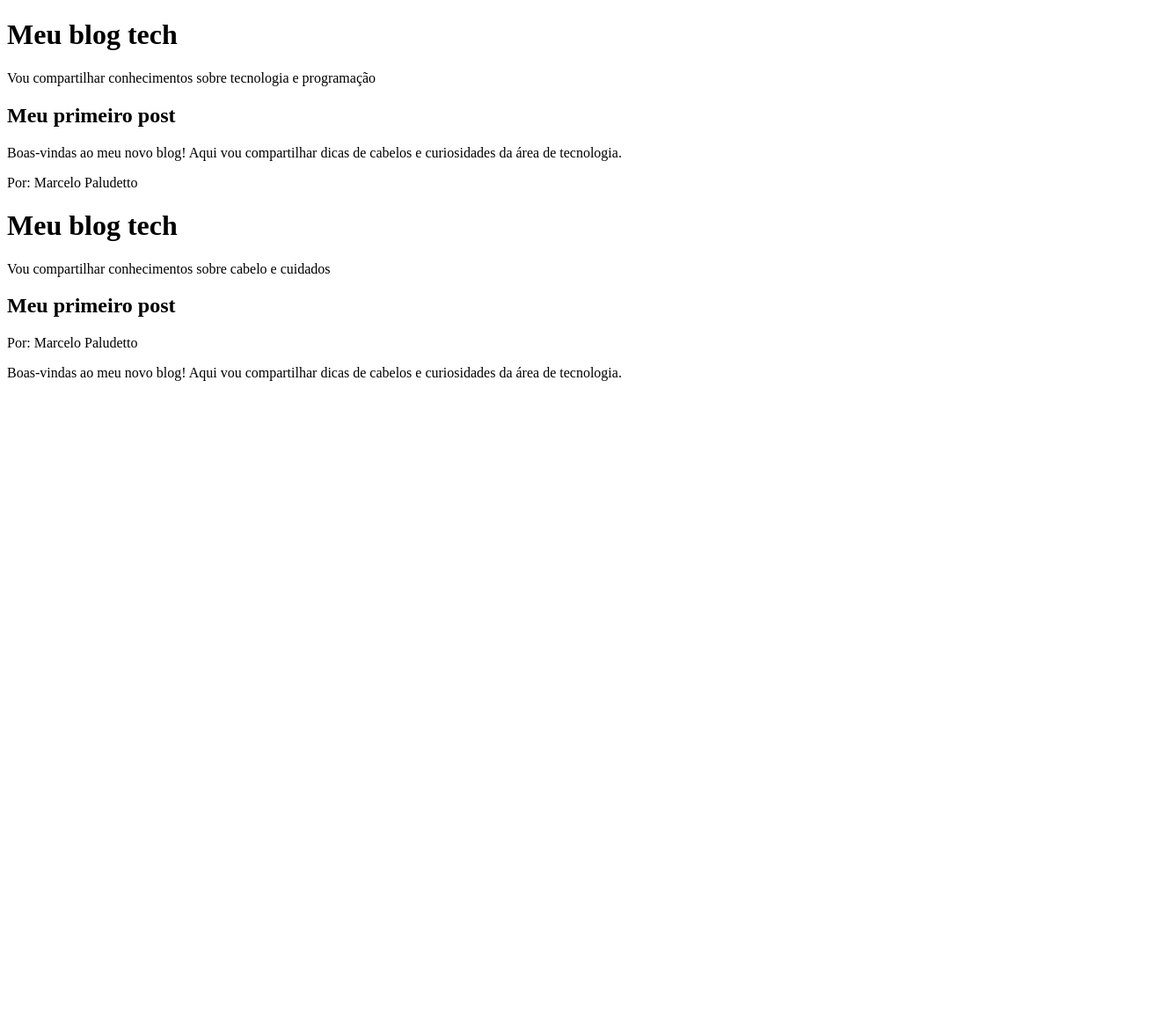
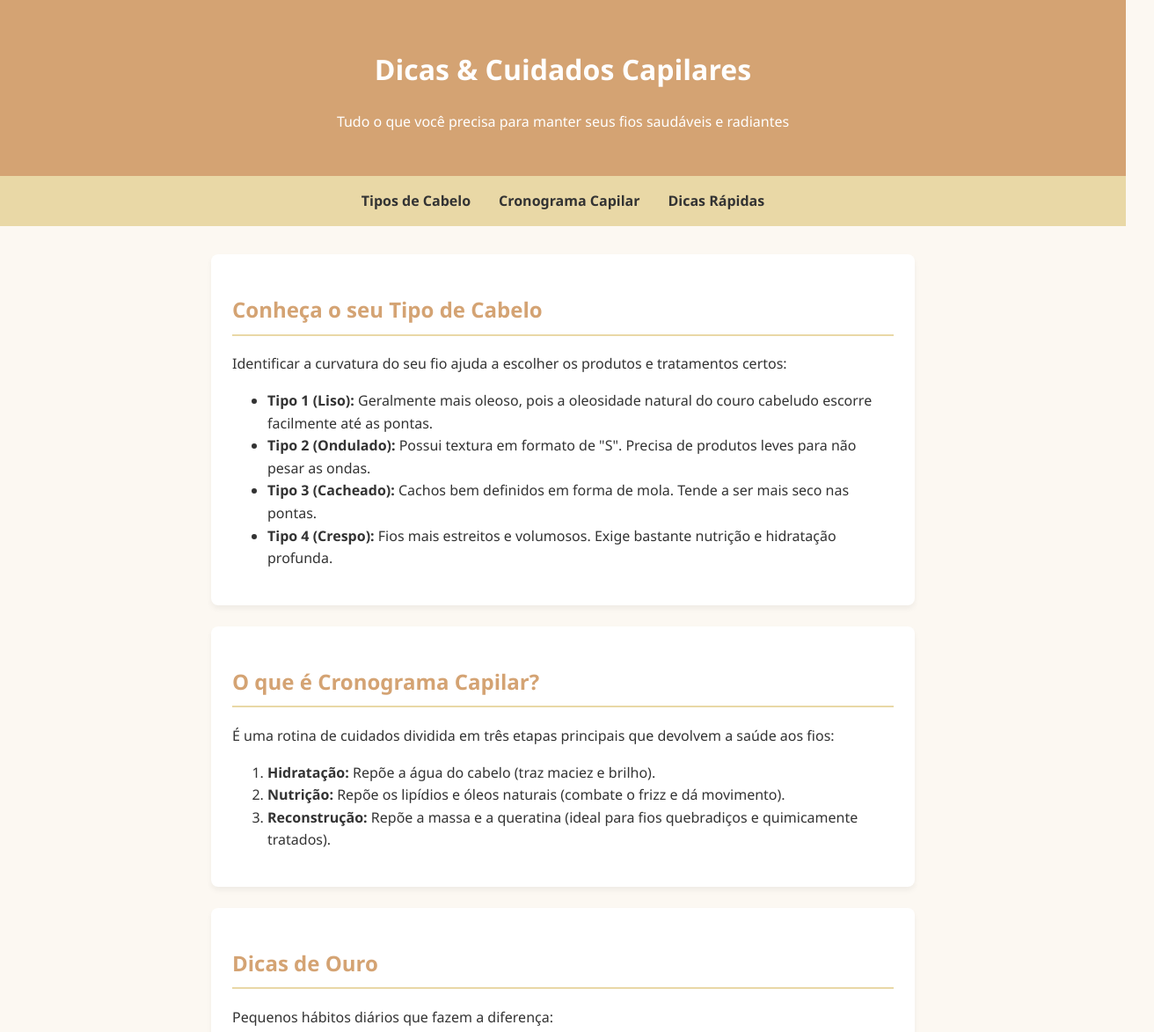
Before and after one commit to marianesantosmorais-star/Mariane-pagina-web-de-cabelo, a plain HTML site: page index.html in a window 1280 px wide. Shown: the top 1173 px of the page at 88% size, 1312 px wide, since content can reach past the window. Before the commit the page ends 800 px from the top, so only its background shows below. Drawn offline with Linux system fonts and the light colour scheme.

Commit message:
index.html

```diff
--- a/index.html
+++ b/index.html
@@ -1,40 +1,119 @@
 <!DOCTYPE html>
-
-<html lang="en">
+<html lang="pt-BR">
 <head>
-<meta charset="UTF-8">
-<meta name="viewport" content="width=device-width, initial-scale=1.0">
-<title>Document</title>
+    <meta charset="UTF-8">
+    <meta name="viewport" content="width=device-width, initial-scale=1.0">
+    <title>Mundo dos Cabelos</title>
+    <style>
+        body {
+            font-family: 'Segoe UI', Tahoma, Geneva, Verdana, sans-serif;
+            line-height: 1.6;
+            margin: 0;
+            padding: 0;
+            background-color: #fcf8f2;
+            color: #333;
+        }
+        header {
+            background-color: #d4a373;
+            color: white;
+            text-align: center;
+            padding: 2rem 1rem;
+        }
+        nav {
+            display: flex;
+            justify-content: center;
+            background-color: #e9d8a6;
+            padding: 0.5rem;
+        }
+        nav a {
+            color: #333;
+            text-decoration: none;
+            padding: 0.5rem 1rem;
+            font-weight: bold;
+        }
+        nav a:hover {
+            color: #d4a373;
+        }
+        .container {
+            max-width: 800px;
+            margin: 2rem auto;
+            padding: 0 1rem;
+        }
+        .card {
+            background: white;
+            padding: 1.5rem;
+            margin-bottom: 1.5rem;
+            border-radius: 8px;
+            box-shadow: 0 4px 6px rgba(0,0,0,0.05);
+        }
+        h2 {
+            color: #d4a373;
+            border-bottom: 2px solid #e9d8a6;
+            padding-bottom: 0.5rem;
+        }
+        footer {
+            text-align: center;
+            padding: 1rem;
+            background-color: #333;
+            color: white;
+            position: relative;
+            bottom: 0;
+            width: 100%;
+            margin-top: 3rem;
+        }
+    </style>
 </head>
 <body>
 
+    <header>
+        <h1>Dicas & Cuidados Capilares</h1>
+        <p>Tudo o que você precisa para manter seus fios saudáveis e radiantes</p>
+    </header>
+
+    <nav>
+        <a href="#tipos">Tipos de Cabelo</a>
+        <a href="#cronograma">Cronograma Capilar</a>
+        <a href="#dicas">Dicas Rápidas</a>
+    </nav>
+
+    <div class="container">
+
+        <section id="tipos" class="card">
+            <h2>Conheça o seu Tipo de Cabelo</h2>
+            <p>Identificar a curvatura do seu fio ajuda a escolher os produtos e tratamentos certos:</p>
+            <ul>
+                <li><strong>Tipo 1 (Liso):</strong> Geralmente mais oleoso, pois a oleosidade natural do couro cabeludo escorre facilmente até as pontas.</li>
+                <li><strong>Tipo 2 (Ondulado):</strong> Possui textura em formato de "S". Precisa de produtos leves para não pesar as ondas.</li>
+                <li><strong>Tipo 3 (Cacheado):</strong> Cachos bem definidos em forma de mola. Tende a ser mais seco nas pontas.</li>
+                <li><strong>Tipo 4 (Crespo):</strong> Fios mais estreitos e volumosos. Exige bastante nutrição e hidratação profunda.</li>
+            </ul>
+        </section>
+
+        <section id="cronograma" class="card">
+            <h2>O que é Cronograma Capilar?</h2>
+            <p>É uma rotina de cuidados dividida em três etapas principais que devolvem a saúde aos fios:</p>
+            <ol>
+                <li><strong>Hidratação:</strong> Repõe a água do cabelo (traz maciez e brilho).</li>
+                <li><strong>Nutrição:</strong> Repõe os lipídios e óleos naturais (combate o frizz e dá movimento).</li>
+                <li><strong>Reconstrução:</strong> Repõe a massa e a queratina (ideal para fios quebradiços e quimicamente tratados).</li>
+            </ol>
+        </section>
+
+        <section id="dicas" class="card">
+            <h2>Dicas de Ouro</h2>
+            <p>Pequenos hábitos diários que fazem a diferença:</p>
+            <ul>
+                <li>Evite lavar o cabelo com água muito quente para não ressecar os fios.</li>
+                <li>Use sempre um protetor térmico antes do secador, chapinha ou babyliss.</li>
+                <li>Prefira pentes de dentes largos ou escovas macias para desembaraçar, começando sempre pelas pontas.</li>
+            </ul>
+        </section>
+
+    </div>
+
+    <footer>
+        <p>&copy; 2026 - Criado com carinho para os amantes de cabelos saudáveis.</p>
+    </footer>
+
 </body>
 </html>
-<html lang="pt-br"></html>
-<!DOCTYPE html>
-
-<html lang="pt-br">
-<head>
-<meta charset="UTF-8">
-<meta name="viewport" content="width=device-width, initial-scale=1.0">
-<title>Document</title>
-</head>
-<body>
-<h1>Meu blog tech</h1>
-<p>Vou compartilhar conhecimentos sobre tecnologia e programação</p>
-</body>
-</html>
-<title>Blog</title>
-<meta name="viewport" content="width=device-width, initial-scale=1.0">
-<h2>Meu primeiro post</h2>
-<p>Boas-vindas ao meu novo blog! Aqui vou compartilhar dicas de cabelos e curiosidades da área de tecnologia.</p>
-<p>Por: Marcelo Paludetto</p>
-<header>
-<h1>Meu blog tech</h1>
-<p>Vou compartilhar conhecimentos sobre cabelo e cuidados</p>
-</header>
-<main>
-<h2>Meu primeiro post</h2>
-<p>Por: Marcelo Paludetto</p>
-<p>Boas-vindas ao meu novo blog! Aqui vou compartilhar dicas de cabelos e curiosidades da área de tecnologia.</p>
-</main>
```
